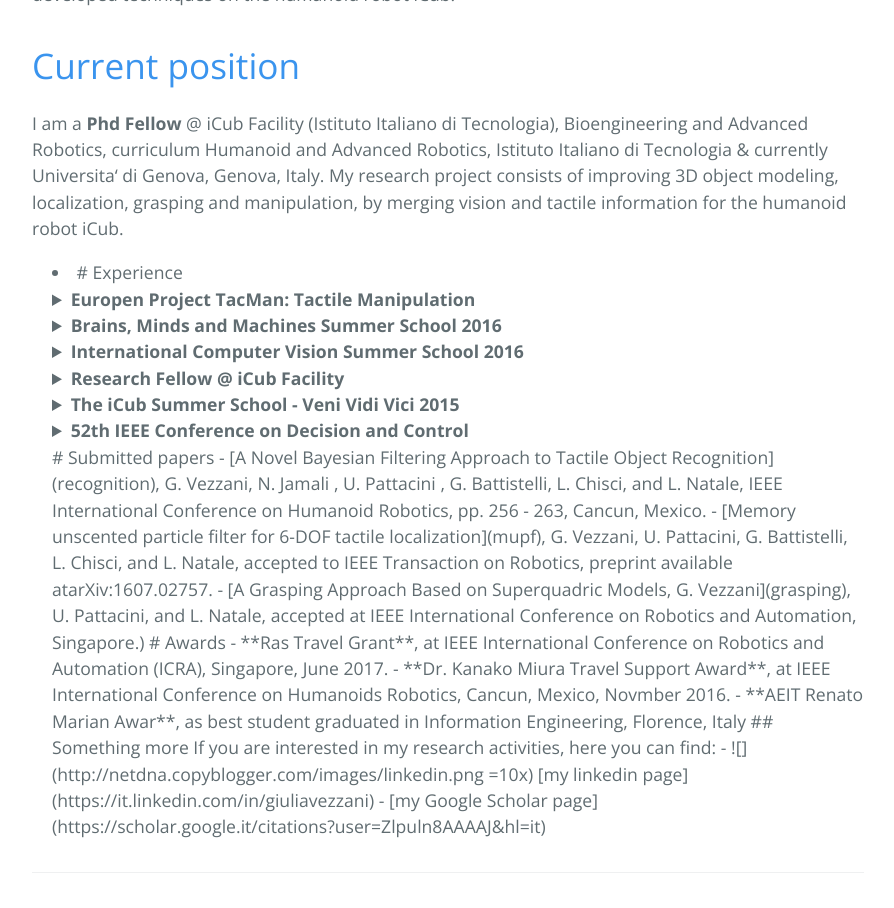
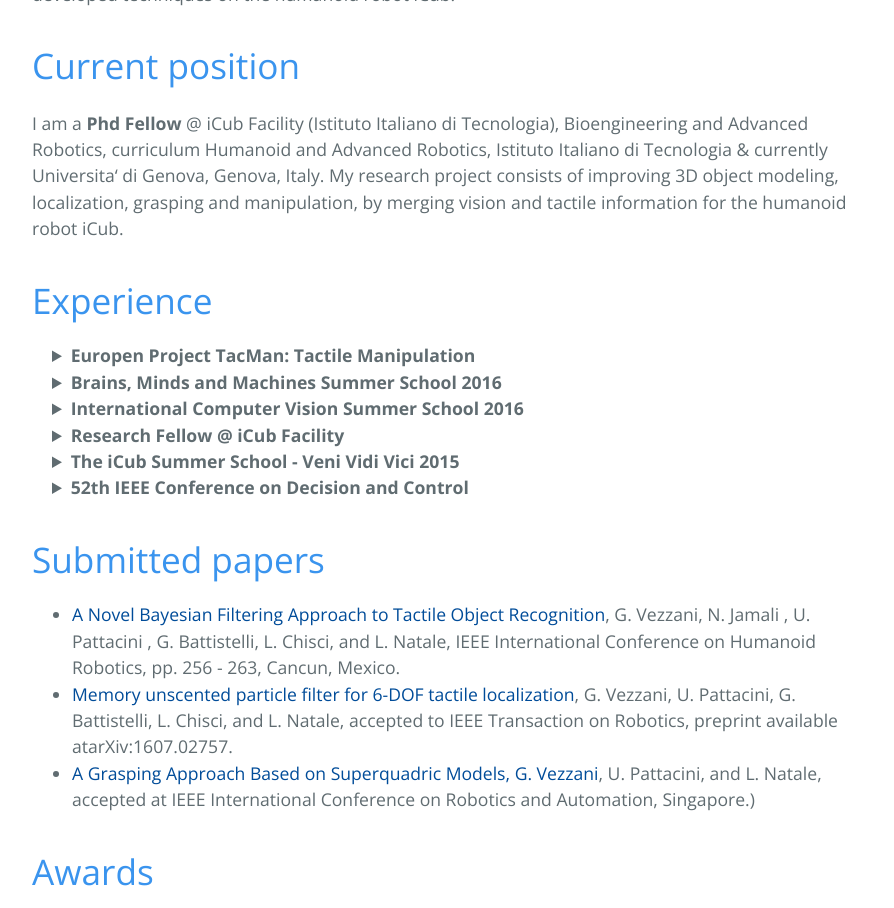
Before and after one commit to giuliavezzani/giuliavezzani_old.github.io, a Jekyll site: the page built from index.md, in a window 1280 px wide and 1400 px high, scrolled down 1285 px. Shown: the top 908 px of the window, without its empty margins (192-1086 px from the left). Built offline with Jekyll 4.4.1, drawn with Linux system fonts in a browser that asks for light colours; our own code applies the rules of GitHub Pages for plain Markdown files; some of the changed text lies outside the part shown.

Commit message:
Update index.md

```diff
--- a/index.md
+++ b/index.md
@@ -42,31 +42,31 @@ by merging vision and tactile information for the humanoid robot iCub.
 
 
 
-<li style="margin-left: 20px;">
+
 
 # Experience
  <details>
-   <summary> <li> <b>Europen Project TacMan: Tactile Manipulation</b> </li> </summary>
+   <summary> <li style="margin-left: 20px;"> <b>Europen Project TacMan: Tactile Manipulation</b> </li> </summary>
         <p>bla bla bla</p>
  </details>
  <details>
-   <summary> <li> <b>Brains, Minds and Machines Summer School 2016</b> </li> </summary>
+   <summary> <li style="margin-left: 20px;"> <b>Brains, Minds and Machines Summer School 2016</b> </li> </summary>
         <p>bla bla bla</p>
  </details>
  <details>
-   <summary> <li> <b>International Computer Vision Summer School 2016</b> </li> </summary>
+   <summary> <li style="margin-left: 20px;"> <b>International Computer Vision Summer School 2016</b> </li> </summary>
         <p>bla bla bla</p>
  </details>
  <details>
-   <summary> <li> <b>Research Fellow @ iCub Facility</b> </li> </summary>
+   <summary> <li style="margin-left: 20px;"> <b>Research Fellow @ iCub Facility</b> </li> </summary>
         <p>bla bla bla</p>
  </details>
  <details>
-   <summary> <li> <b>The iCub Summer School - Veni Vidi Vici 2015</b> </li> </summary>
+   <summary> <li style="margin-left: 20px;"> <b>The iCub Summer School - Veni Vidi Vici 2015</b> </li> </summary>
         <p>bla bla bla</p>
  </details>
  <details>
-   <summary> <li> <b>52th IEEE Conference on Decision and Control</b> </li> </summary>
+   <summary> <li style="margin-left: 20px;"> <b>52th IEEE Conference on Decision and Control</b> </li> </summary>
         <p>bla bla bla</p>
  </details>
 
```
